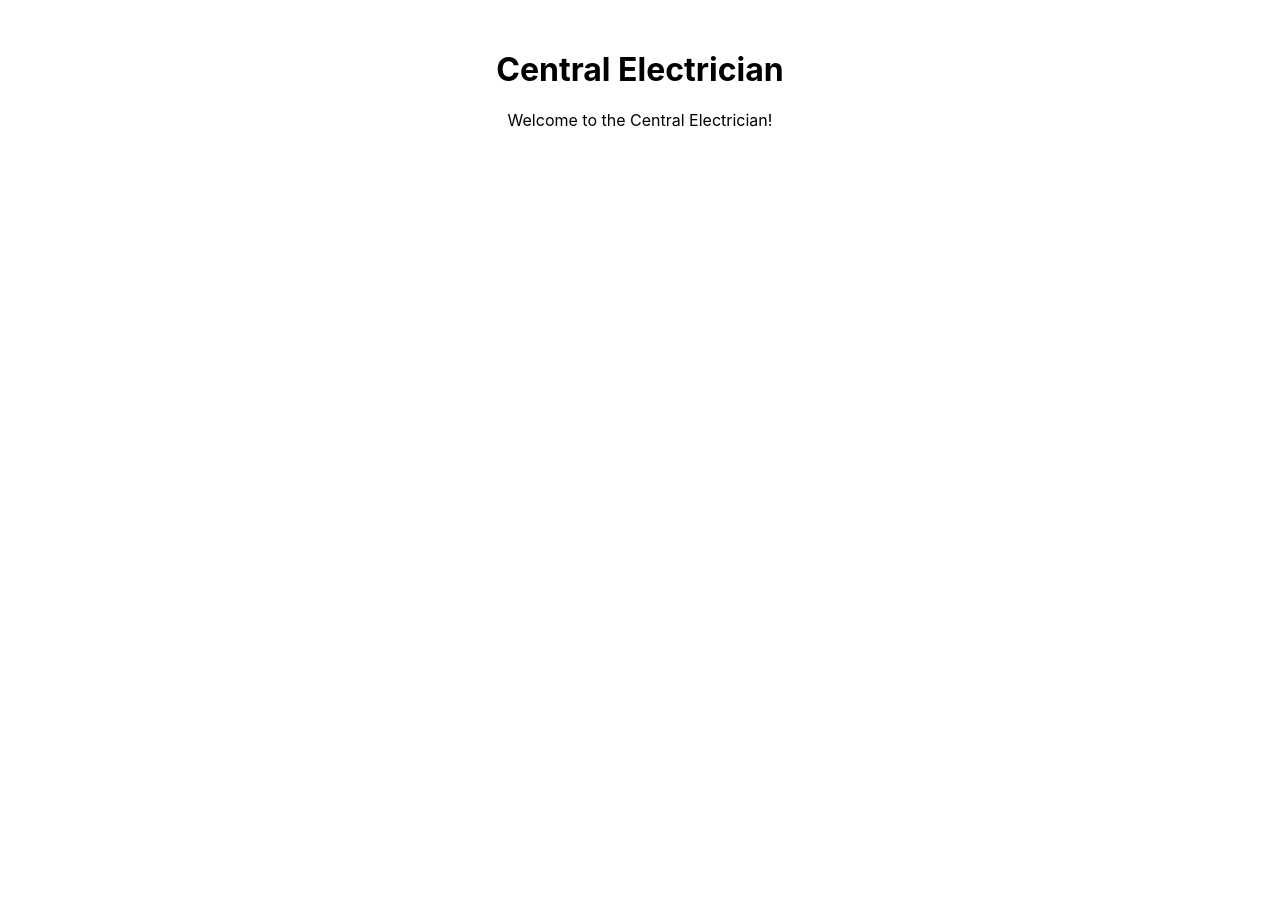
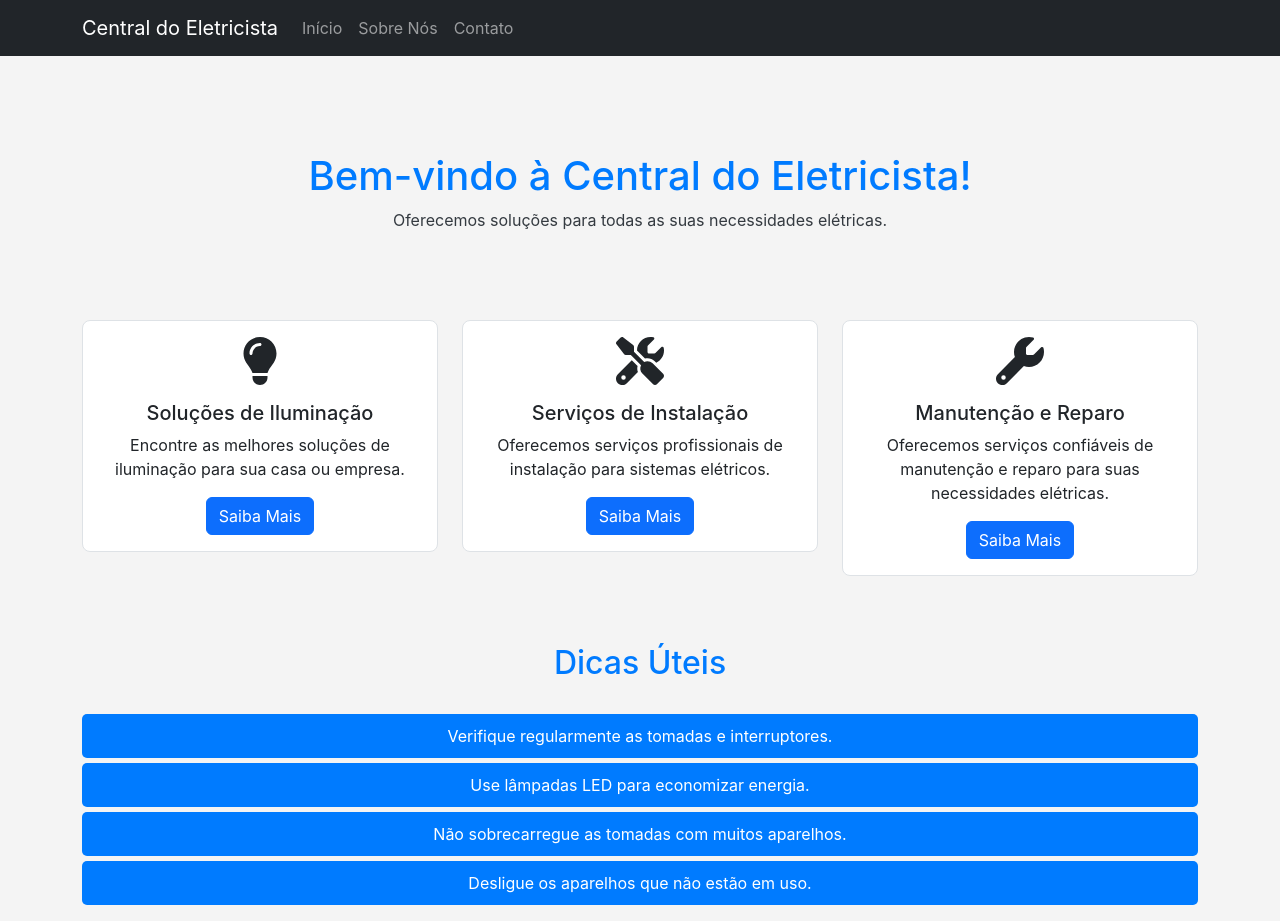
Before and after one commit to herlandio/central-electrician, a React (Create React App) app: page / in a window 1280 px wide. Before the commit the page ends 800 px from the top, so only its background shows below. Built offline with nearby package versions, Linux system fonts and the light colour scheme.

Commit message:
refactor: splite app.js

```diff
--- a/package.json
+++ b/package.json
@@ -3,11 +3,16 @@
   "version": "0.1.0",
   "private": true,
   "dependencies": {
+    "@fortawesome/free-solid-svg-icons": "^6.6.0",
+    "@fortawesome/react-fontawesome": "^0.2.2",
     "@testing-library/jest-dom": "^5.17.0",
     "@testing-library/react": "^13.4.0",
     "@testing-library/user-event": "^13.5.0",
+    "bootstrap": "^5.3.3",
     "react": "^18.3.1",
+    "react-bootstrap": "^2.10.5",
     "react-dom": "^18.3.1",
+    "react-router-dom": "^6.27.0",
     "react-scripts": "5.0.1",
     "web-vitals": "^2.1.4"
   },
--- /dev/null
+++ b/src/App.css
@@ -0,0 +1,80 @@
+:root {
+    --primary-color: #007bff; /* Azul */
+    --secondary-color: #28a745; /* Verde */
+    --accent-color: #ffcc00; /* Amarelo */
+    --background-color: #f4f4f4; /* Cinza claro */
+    --footer-background: #343a40; /* Fundo do rodapé */
+    --text-color: #343a40; /* Cor do texto */
+}
+
+body {
+    background-color: var(--background-color);
+    color: var(--text-color);
+}
+
+h1, h2 {
+    color: var(--primary-color); /* Cor dos títulos */
+}
+
+.service-card {
+    background-color: white; /* Cor de fundo dos cartões */
+    margin-bottom: 20px; /* Espaçamento entre os cartões */
+    border: 1px solid #dee2e6; /* Borda dos cartões */
+    border-radius: 8px; /* Bordas arredondadas */
+    transition: transform 0.3s, box-shadow 0.3s; /* Efeito de transição */
+}
+
+.service-card:hover {
+    transform: translateY(-5px); /* Levanta o cartão ao passar o mouse */
+    box-shadow: 0 4px 20px rgba(0, 0, 0, 0.2); /* Sombra ao passar o mouse */
+}
+
+.project-card {
+    background-color: #ffffff; /* Cor de fundo dos projetos */
+    margin-bottom: 20px; /* Espaçamento entre os projetos */
+    border: 1px solid #dee2e6; /* Borda dos projetos */
+    border-radius: 8px; /* Bordas arredondadas */
+    transition: transform 0.3s, box-shadow 0.3s; /* Efeito de transição */
+}
+
+.project-card:hover {
+    transform: scale(1.05); /* Aumenta o cartão ao passar o mouse */
+    box-shadow: 0 4px 20px rgba(0, 0, 0, 0.2); /* Sombra ao passar o mouse */
+}
+
+.quote-icon {
+    color: var(--accent-color); /* Cor para ícone de citação */
+}
+
+.tips-list {
+    list-style: none; /* Remove marcadores da lista */
+    padding: 0; /* Remove espaçamento padrão */
+}
+
+.tips-list li {
+    background-color: var(--primary-color); /* Cor de fundo das dicas */
+    color: white; /* Cor do texto das dicas */
+    border: none; /* Remove a borda */
+    padding: 10px; /* Espaçamento interno */
+    margin: 5px 0; /* Espaçamento entre as dicas */
+    border-radius: 5px; /* Bordas arredondadas */
+}
+
+/* Animação de transição */
+.fade-enter {
+    opacity: 0;
+}
+
+.fade-enter-active {
+    opacity: 1;
+    transition: opacity 300ms ease-in;
+}
+
+.fade-exit {
+    opacity: 1;
+}
+
+.fade-exit-active {
+    opacity: 0;
+    transition: opacity 300ms ease-in;
+}
--- a/src/App.js
+++ b/src/App.js
@@ -1,11 +1,41 @@
 import React from 'react';
+import { BrowserRouter as Router, Route, Routes, Link } from 'react-router-dom';
+import { Container, Navbar, Nav } from 'react-bootstrap';
+import { CSSTransition, TransitionGroup } from 'react-transition-group';
+
+import { Home } from './components/Home';
+import { About } from './components/About';
+import { Contact } from './components/Contact';
 
 function App() {
     return (
-        <div style={{ textAlign: 'center', marginTop: '50px' }}>
-            <h1>Central Electrician</h1>
-            <p>Welcome to the Central Electrician!</p>
-        </div>
+        <Router>
+            <Navbar bg="dark" variant="dark" expand="lg">
+                <Container>
+                    <Navbar.Brand as={Link} to="/">Central do Eletricista</Navbar.Brand>
+                    <Navbar.Toggle aria-controls="basic-navbar-nav" />
+                    <Navbar.Collapse id="basic-navbar-nav">
+                        <Nav className="me-auto">
+                            <Nav.Link as={Link} to="/">Início</Nav.Link>
+                            <Nav.Link as={Link} to="/about">Sobre Nós</Nav.Link>
+                            <Nav.Link as={Link} to="/contact">Contato</Nav.Link>
+                        </Nav>
+                    </Navbar.Collapse>
+                </Container>
+            </Navbar>
+
+            <main className='main'>
+                <TransitionGroup>
+                    <CSSTransition timeout={300} classNames="fade">
+                        <Routes>
+                            <Route path="/" element={<Home />} />
+                            <Route path="/about" element={<About />} />
+                            <Route path="/contact" element={<Contact />} />
+                        </Routes>
+                    </CSSTransition>
+                </TransitionGroup>
+            </main>
+        </Router>
     );
 }
 
--- /dev/null
+++ b/src/components/About.js
@@ -0,0 +1,19 @@
+import React from 'react';
+import { Container, Row, Col } from 'react-bootstrap';
+
+export const About = () => (
+    <Container className="mt-5">
+        <Row>
+            <Col className='bg-white p-5 rounded'>
+                <h2 className='pb-4'>Sobre Nós</h2>
+                <p>
+                    Na Central do Eletricista, somos uma equipe dedicada de profissionais qualificados com anos de experiência
+                    na indústria elétrica. Nossa missão é fornecer soluções de qualidade e garantir a satisfação do cliente.
+                </p>
+                <p>
+                    Estamos comprometidos com a segurança e a eficiência em todos os nossos serviços.
+                </p>
+            </Col>
+        </Row>
+    </Container>
+);
--- /dev/null
+++ b/src/components/Contact.js
@@ -0,0 +1,27 @@
+import React from 'react';
+import { Container, Row, Col, Button, Form, FormGroup, FormControl } from 'react-bootstrap';
+import { FontAwesomeIcon } from '@fortawesome/react-fontawesome';
+import { faEnvelope, faPhone } from '@fortawesome/free-solid-svg-icons';
+
+export const Contact = () => (
+    <Container className="mt-5">
+        <Row>
+            <Col className='bg-white p-5 rounded'>
+                <h2 className='pb-4'>Entre em Contato</h2>
+                <Form>
+                    <FormGroup controlId="formBasicEmail" className="mb-3">
+                        <FormControl type="email" placeholder="Seu e-mail" />
+                    </FormGroup>
+                    <FormGroup controlId="formBasicMessage" className="mb-3">
+                        <FormControl as="textarea" rows={3} placeholder="Sua mensagem" />
+                    </FormGroup>
+                    <Button variant="success" type="submit">Enviar</Button>
+                </Form>
+                <div className="contact-info mt-4">
+                    <p><FontAwesomeIcon icon={faEnvelope} /> contato@centraldoeletricista.com</p>
+                    <p><FontAwesomeIcon icon={faPhone} /> (11) 1234-5678</p>
+                </div>
+            </Col>
+        </Row>
+    </Container>
+);
--- /dev/null
+++ b/src/components/Home.js
@@ -0,0 +1,65 @@
+import React from 'react';
+import { Container, Row, Col, Button, Card } from 'react-bootstrap';
+import { FontAwesomeIcon } from '@fortawesome/react-fontawesome';
+import { faLightbulb, faTools, faWrench } from '@fortawesome/free-solid-svg-icons';
+
+export const Home = () => (
+    <Container className="text-center mt-5">
+        <Row>
+            <Col className='py-sm-5 py-md-5 py-lg-5'>
+                <h1>Bem-vindo à Central do Eletricista!</h1>
+                <p>Oferecemos soluções para todas as suas necessidades elétricas.</p>
+            </Col>
+        </Row>
+        <Row id="services" className="mt-4">
+            <Col md={4}>
+                <Card className="service-card">
+                    <Card.Body>
+                        <FontAwesomeIcon icon={faLightbulb} size="3x" className="mb-3" />
+                        <Card.Title>Soluções de Iluminação</Card.Title>
+                        <Card.Text>
+                            Encontre as melhores soluções de iluminação para sua casa ou empresa.
+                        </Card.Text>
+                        <Button variant="primary">Saiba Mais</Button>
+                    </Card.Body>
+                </Card>
+            </Col>
+            <Col md={4}>
+                <Card className="service-card">
+                    <Card.Body>
+                        <FontAwesomeIcon icon={faTools} size="3x" className="mb-3" />
+                        <Card.Title>Serviços de Instalação</Card.Title>
+                        <Card.Text>
+                            Oferecemos serviços profissionais de instalação para sistemas elétricos.
+                        </Card.Text>
+                        <Button variant="primary">Saiba Mais</Button>
+                    </Card.Body>
+                </Card>
+            </Col>
+            <Col md={4}>
+                <Card className="service-card">
+                    <Card.Body>
+                        <FontAwesomeIcon icon={faWrench} size="3x" className="mb-3" />
+                        <Card.Title>Manutenção e Reparo</Card.Title>
+                        <Card.Text>
+                            Oferecemos serviços confiáveis de manutenção e reparo para suas necessidades elétricas.
+                        </Card.Text>
+                        <Button variant="primary">Saiba Mais</Button>
+                    </Card.Body>
+                </Card>
+            </Col>
+        </Row>
+
+        <Row className="mt-5">
+            <Col>
+                <h2 className='pb-4'>Dicas Úteis</h2>
+                <ul className="tips-list">
+                    <li>Verifique regularmente as tomadas e interruptores.</li>
+                    <li>Use lâmpadas LED para economizar energia.</li>
+                    <li>Não sobrecarregue as tomadas com muitos aparelhos.</li>
+                    <li>Desligue os aparelhos que não estão em uso.</li>
+                </ul>
+            </Col>
+        </Row>
+    </Container>
+);
--- a/src/index.js
+++ b/src/index.js
@@ -1,6 +1,8 @@
 import React from 'react';
 import ReactDOM from 'react-dom/client';
+import 'bootstrap/dist/css/bootstrap.min.css';
 import './index.css';
+import './App.css';
 import App from './App';
 import reportWebVitals from './reportWebVitals';
 
```
Also changed, not shown: 1 other file (tests, documents, lock files or other folders).
